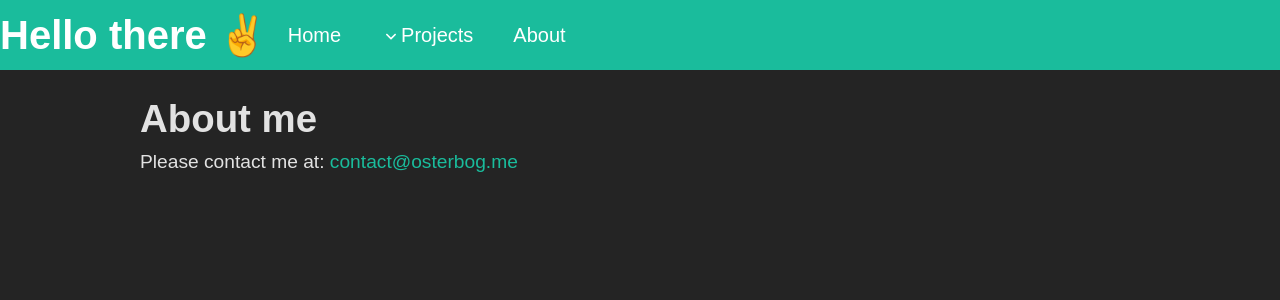
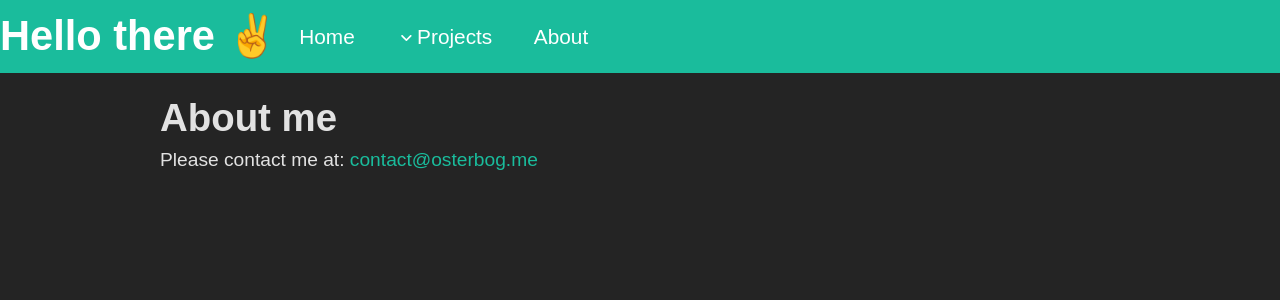
Before and after one commit to frej0887/BlogWebsite, a React (Vite) app: page /about in a window 1280 px wide. Shown: the top 300 px of the page. Built offline with nearby package versions, Linux system fonts and the light colour scheme.

Commit message:
px + todos

```diff
--- a/src/dataLists.tsx
+++ b/src/dataLists.tsx
@@ -1,6 +1,5 @@
 import {Dinosaur} from "./projects/Dinosaur.tsx";
 import {WatchStrap} from "./projects/WatchStrap.tsx";
-import {TableClock} from "./projects/TableClock.tsx";
 import {BananaPancakes} from "./recipes/BananaPancakes.tsx";
 import {BananaIceCream} from "./recipes/BananaIceCream.tsx";
 
@@ -14,11 +13,6 @@ const dataLists = [{
   previewName: 'Leather watchstrap',
   previewText: 'Leather watchstrap to replace an old broken one',
   previewImage: 'images/watchstrap/watchstrap.png'
-},{
-  project: <TableClock/>,
-  previewName: 'Table clock',
-  previewText: 'Upcoming...',
-  previewImage: ''
 }];
 
 const recipesData = [{
--- a/src/layout/layout.sass
+++ b/src/layout/layout.sass
@@ -13,7 +13,9 @@ p>a
 header
   text-align: center
   background: $main-50
-  font-size: 20px
+  background: $main-50
+  background: $main-50
+  font-size: 1.3em
   user-select: none
 
   *
@@ -68,8 +70,8 @@ header
   margin: 0.5rem 1rem
 
 .content-desktop
-  margin: 20px auto
-  max-width: 1000px
+  margin: 1em auto
+  max-width: 60em
 
 #image
   display: flex
--- a/src/projects/TableClock.tsx
+++ /dev/null
@@ -1,8 +0,0 @@
-
-export const TableClock = () => {
-
-
-  return (
-    <>Upcoming...</>
-  )
-}
```
Also changed, not shown: 1 other file (tests, documents, lock files or other folders).
